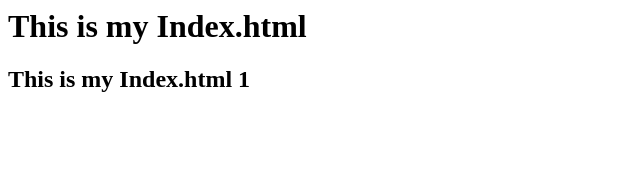
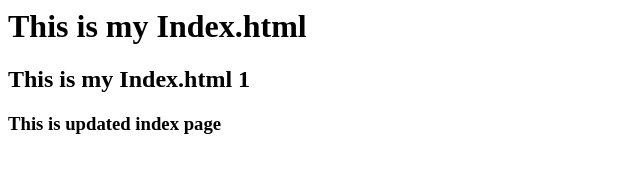
Before and after one commit to Neha3018-cloud/myfirstpipeline, a plain HTML site: page index.html in a window 1280 px wide. Shown: the whole page, without its empty margins (0-640 px from the left). Drawn offline with Linux system fonts and the light colour scheme.

Commit message:
Update index.html

```diff
--- a/index.html
+++ b/index.html
@@ -1,2 +1,3 @@
 <h1>This is my Index.html</h1>
 <h2>This is my Index.html 1</h2>
+<h3>This is updated index page</h3>
```
